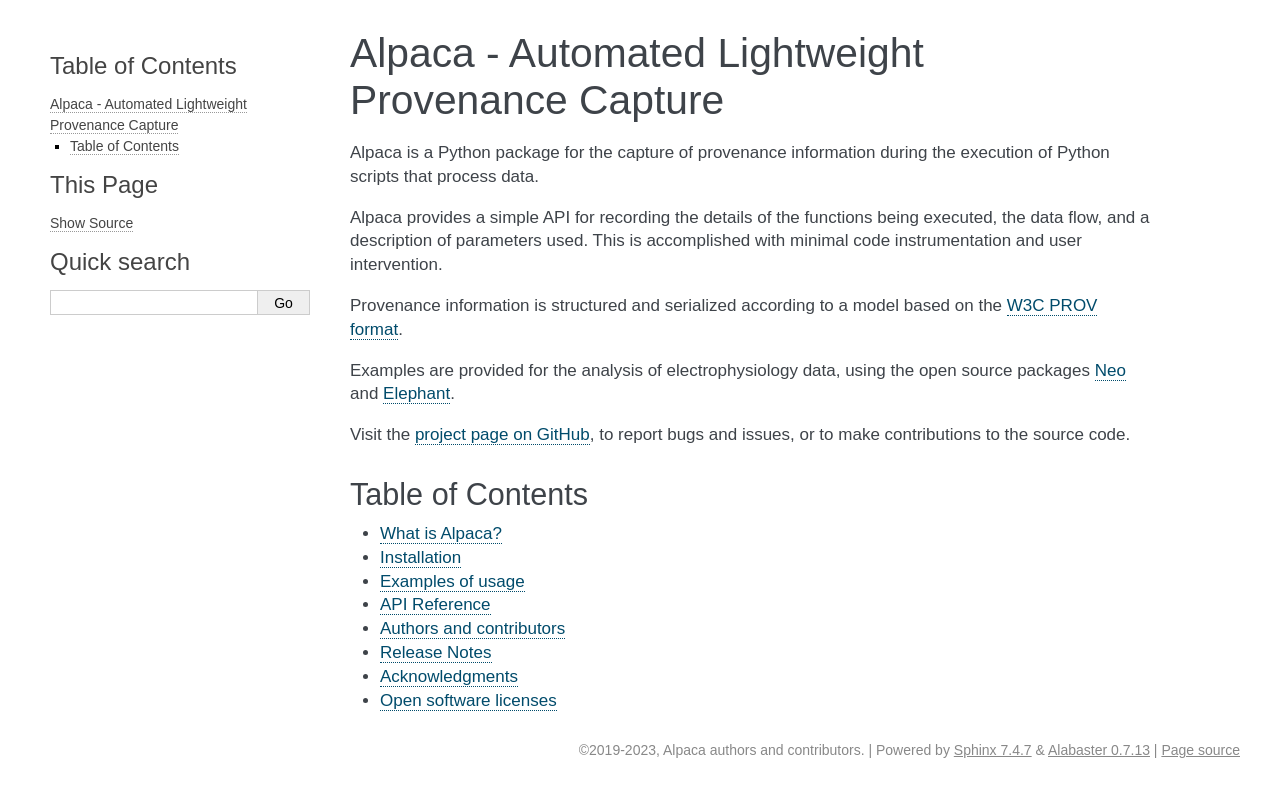
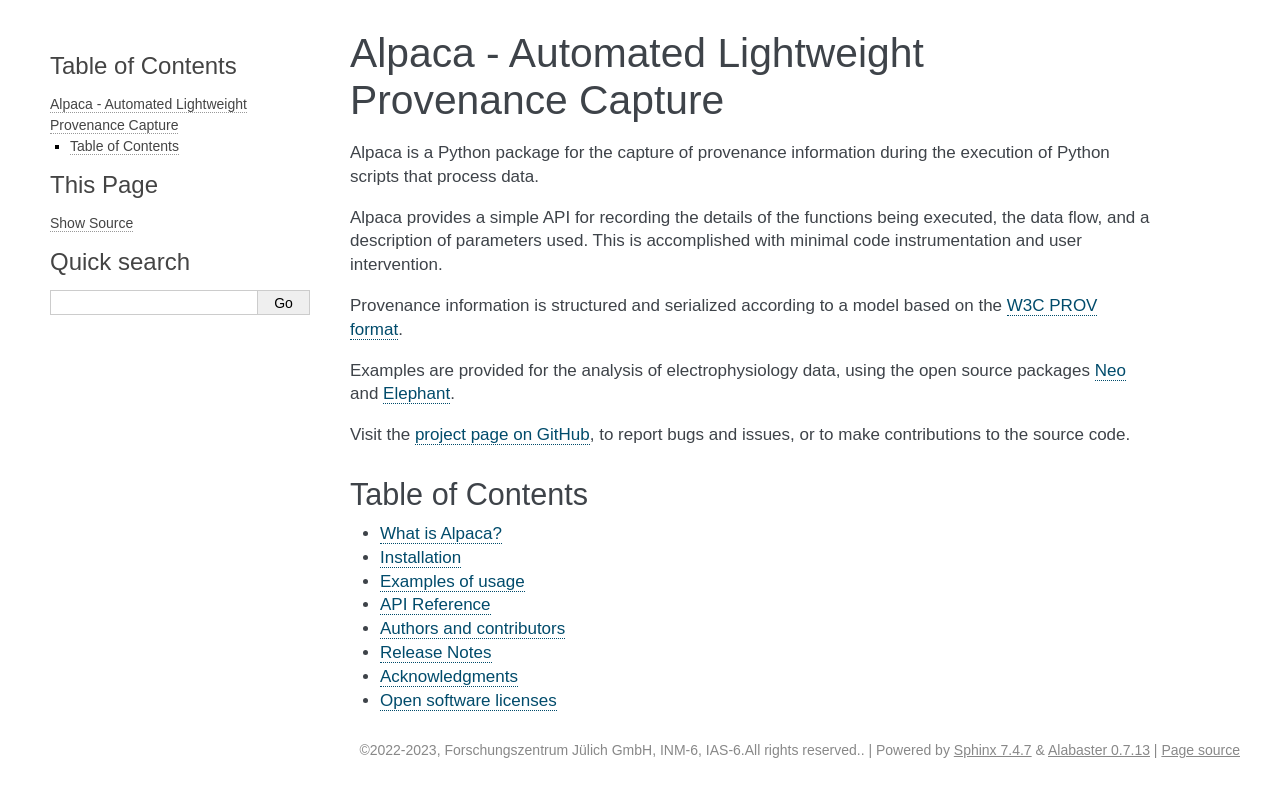
Before and after one commit to INM-6/alpaca, a Sphinx documentation site: the page built from doc/index.rst, in a window 1280 px wide. Shown: the top 797 px of the page. Built offline with Sphinx 7.4.7, drawn with Linux system fonts in a browser that asks for light colours.

Commit message:
Updated copyright statement (#5)
* Updated copyright statement
* Updated copyright statement in further files.
* Fixed 2019

```diff
--- a/doc/conf.py
+++ b/doc/conf.py
@@ -22,8 +22,8 @@ sys.path.insert(0, os.path.abspath('.'))
 
 project = 'Alpaca'
 authors = 'Alpaca authors and contributors'
-copyright = u"2019-{this_year}, {authors}".format(this_year=date.today().year,
-                                                  authors=authors)
+copyright = u"2022-{this_year}, Forschungszentrum Jülich GmbH, INM-6, IAS-6."\
+    "All rights reserved.".format(this_year=date.today().year,)
 
 # The version info for the project you're documenting, acts as replacement for
 # |version| and |release|, also used in various other places throughout the
```
Also changed, not shown: README.md (+1 -2 lines), examples/__init__.py (+4 -3 lines), LICENSE.txt.
